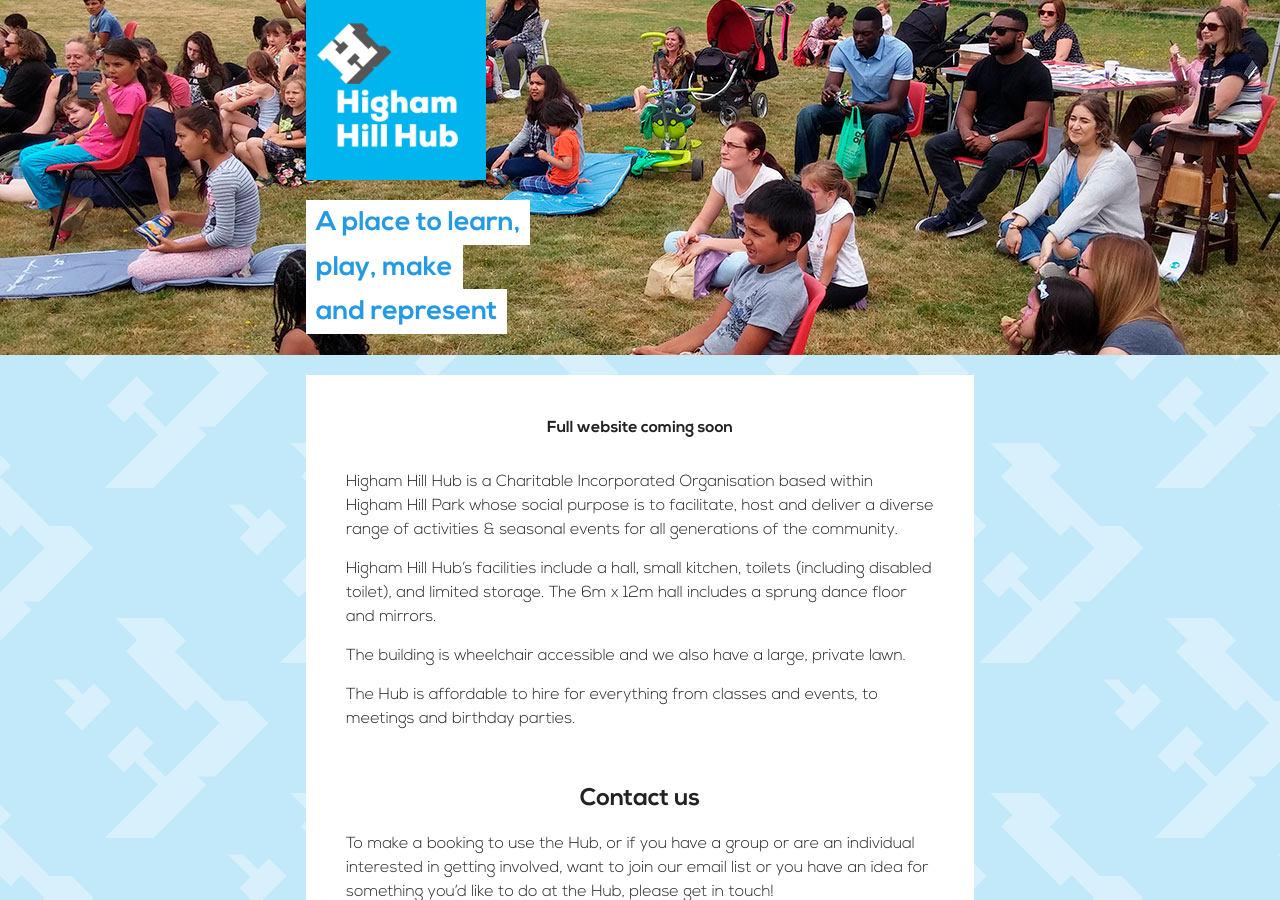
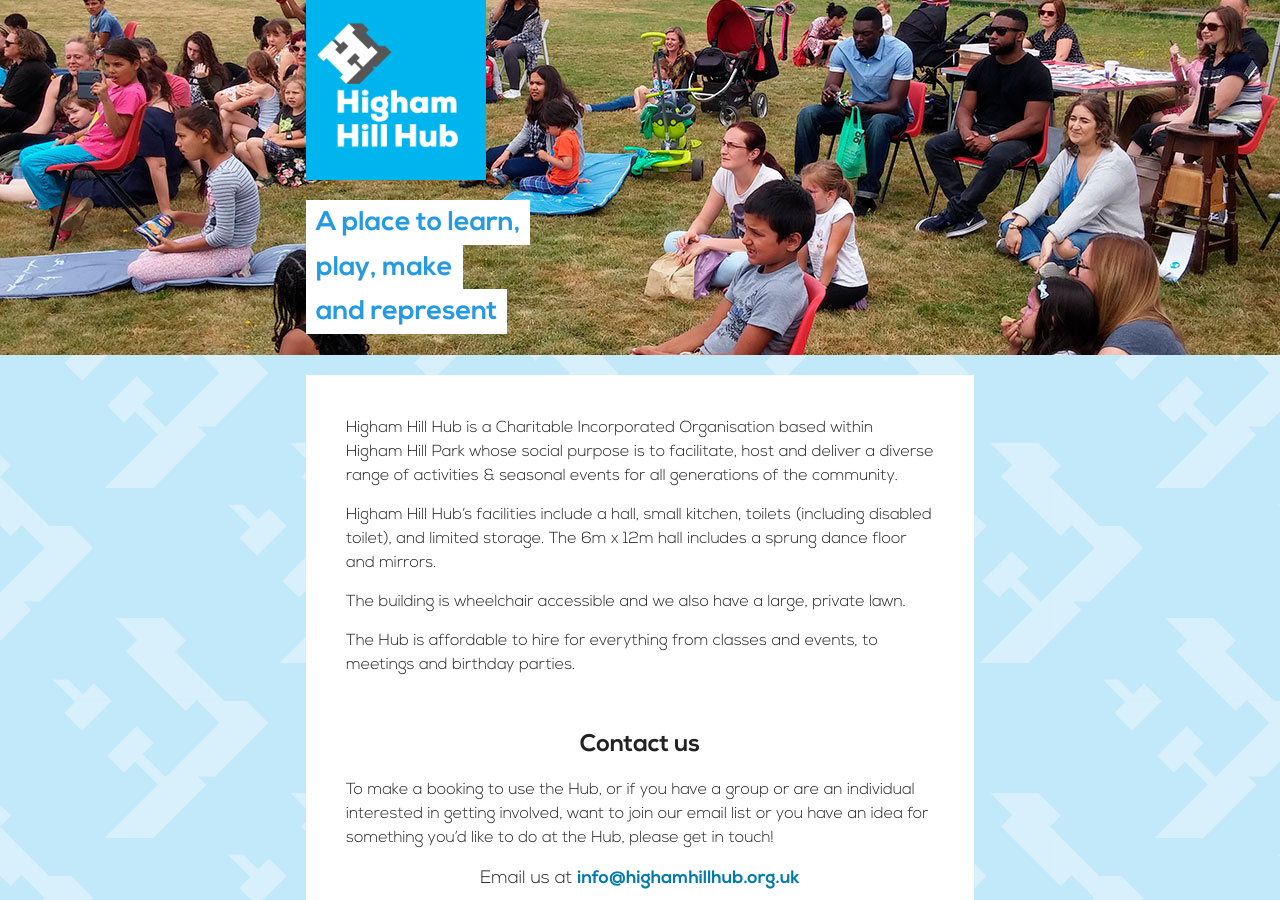
Before and after one commit to sarigriffiths/hhh-holding, a Jekyll site: the page built from index.html, in a window 1280 px wide and 900 px high. Built offline with Jekyll 4.4.1, drawn with Linux system fonts in a browser that asks for light colours; nearby versions of some CDN libraries.

Commit message:
Update main.html

```diff
--- a/_includes/main.html
+++ b/_includes/main.html
@@ -1,8 +1,6 @@
 <div class="main">
 
   <div class="content-wrapper">
-
-    <p class="intro">Full website coming soon</p>
 
     <p>Higham Hill Hub is a Charitable Incorporated Organisation based within Higham Hill Park whose social purpose is to facilitate, host and deliver a diverse range of activities & seasonal events for all generations of the community. </p>
 
```
